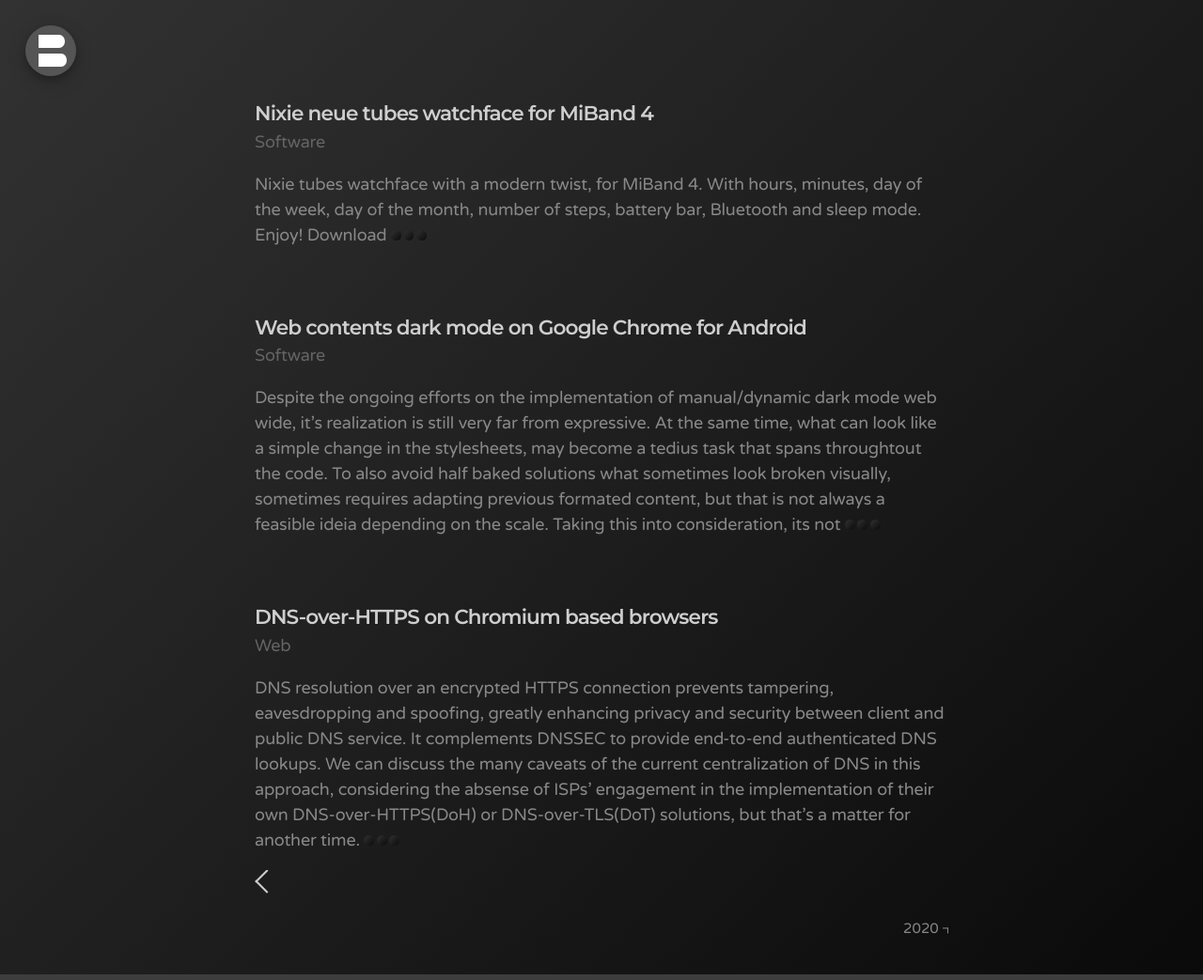
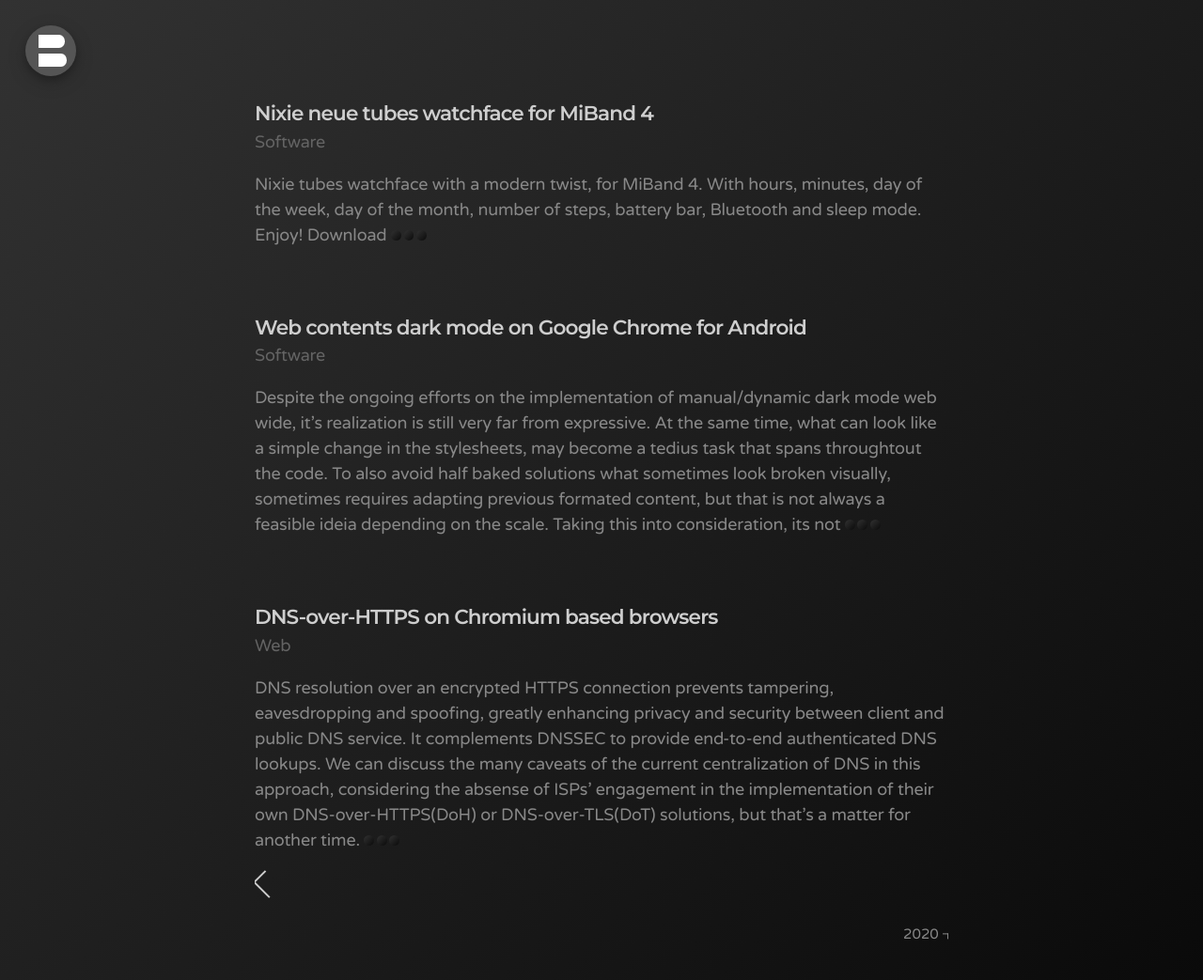
Before and after one commit to bonina/bonina.github.io, a Jekyll site: the page built from index.html, in a window 1280 px wide. Shown: the whole page at 94% size. Built offline with Jekyll 4.4.1, drawn with Linux system fonts in a browser that asks for light colours; the list of posts is cut into pages by our own code.

Commit message:
Update _pagination.scss

```diff
--- a/_sass/_pagination.scss
+++ b/_sass/_pagination.scss
@@ -38,6 +38,7 @@
 }
 
 a.right {
+  height: 24px;
   border: solid #cecece;
   border-width: 0 2px 2px 0;
   //display: inline-block;
@@ -48,6 +49,7 @@
 }
 
 a.left {
+  height: 24px;
   border: solid #cecece;
   border-width: 0 2px 2px 0;
   //display: inline-block;
@@ -58,7 +60,7 @@
 }
 
 a.right:hover, a.left:hover {
-  max-height: 8px;
+  //max-height: 8px;
   -ms-transform: scale(1.25);
   -webkit-transform: scale(1.25);
   transform: scale(1.25);
```
